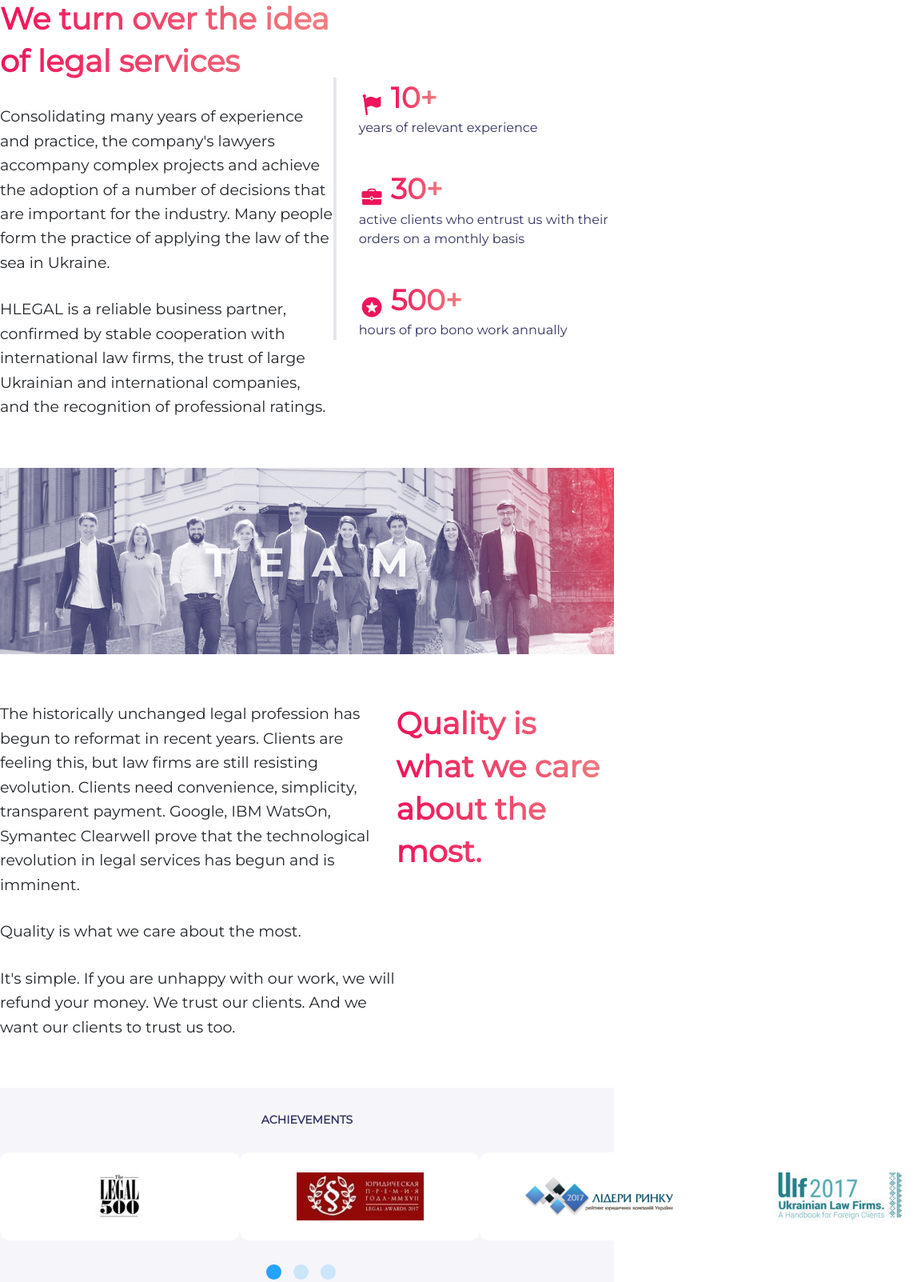
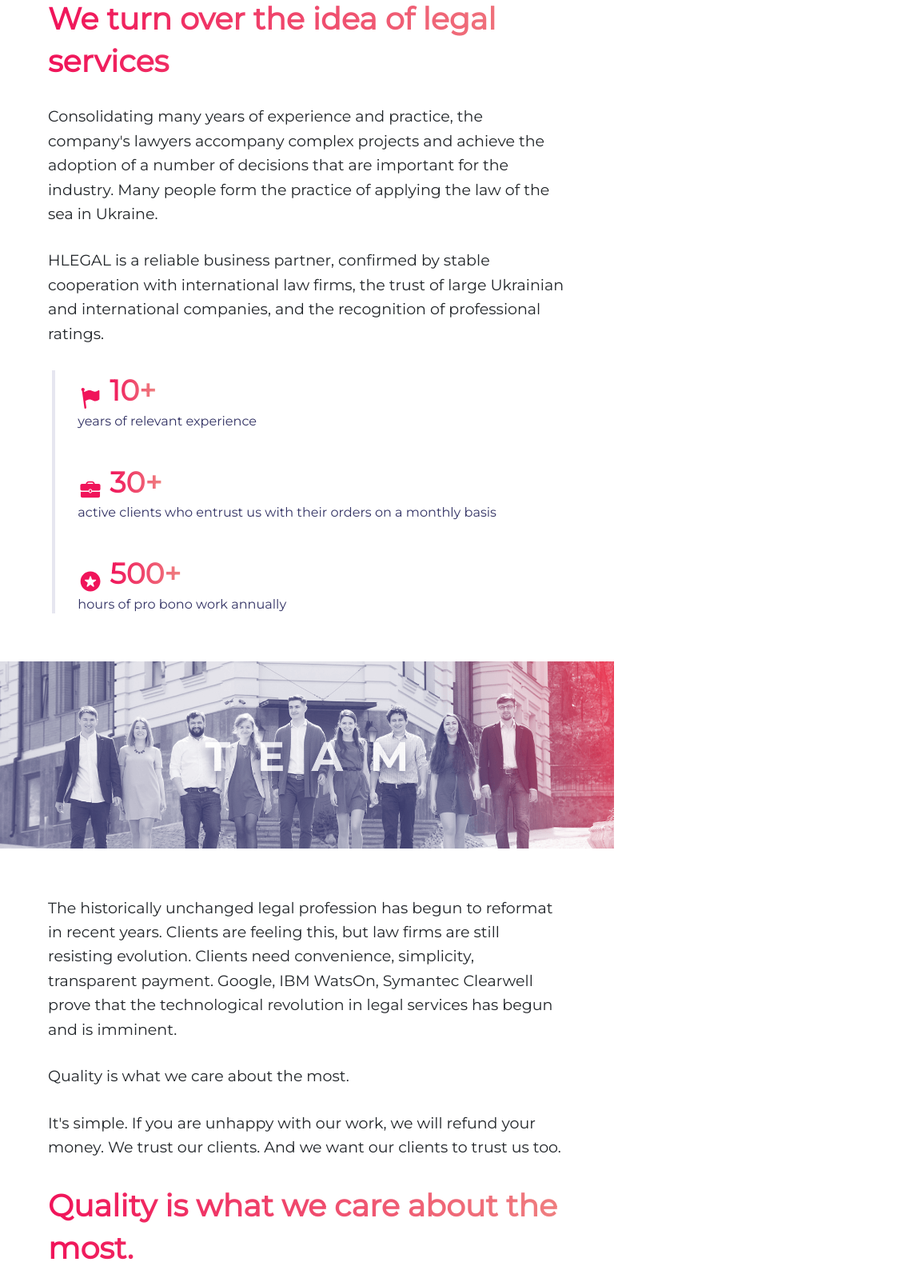
Before and after one commit to vivinohradova/Hlegal, a plain HTML site: page about_us.html in a window 768 px wide. Shown: the part 267-1870 px from the top of the page at 80% size, 1152 px wide, since content can reach past the window. Drawn offline with nearby package versions, Linux system fonts and the light colour scheme.

Commit message:
about adaptive

```diff
--- a/css/media.scss
+++ b/css/media.scss
@@ -379,7 +379,8 @@
                 justify-content: center;
 
                 img {
-                    padding: 15px 60px;
+                    width: 100%;
+                    padding: 15px 0px;
 
                 }
             }
@@ -668,10 +669,61 @@
         }
 
     }
+
+    // ABOUT_US
+
+    .intro {
+        .container1 {
+            flex-direction: column;
+
+            .left {
+                width: 100%;
+                padding: 0 60px;
+            }
+
+            .right {
+                margin-top: 30px;
+                width: 83%;
+
+                .menu {
+                    width: 100%;
+                }
+            }
+        }
+    }
+    .achievements {
+        .container1 {
+            padding: 0 60px;
+            .images {
+                flex-wrap: wrap;
+
+                img {
+                    width: 45%;
+                    padding-bottom: 20px;
+                }
+            }
+        }
+    }
+
+    .information {
+        .container1 {
+            flex-direction: column;
+            padding: 0 60px;
+
+            .left {
+                width: 100%;
+            }
+
+            .right {
+                width: 100%;
+                padding-top: 30px;
+            }
+    }
+}
 }
 
 /* Tablet HD*/
-@media screen and (min-width: 769px) and (max-width: 1024px) {
+@media screen and (min-width: 769px) and (max-width: 1380px) {
 
     .container1 {
         width: 100%;
@@ -782,4 +834,19 @@
             }
         }
     }
+
+    // ABOUT_US
+    .achievements {
+        .container1 {
+            padding: 0 60px;
+            .images {
+                flex-wrap: wrap;
+
+                img {
+                    width: 45%;
+                    padding-bottom: 20px;
+                }
+            }
+        }
+    }
 }
```
Also changed, not shown: about_us.html (+2 -2 lines), css/media.css, 1 other file.
